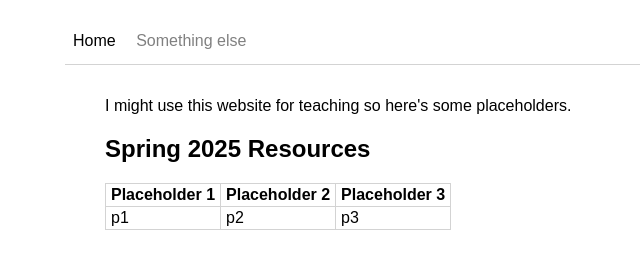
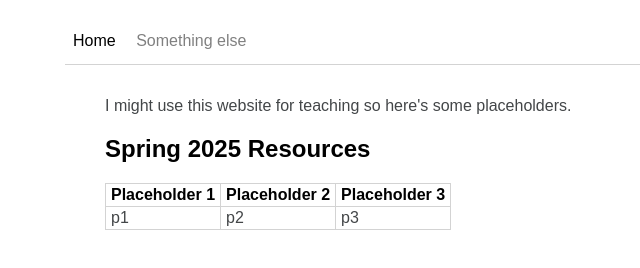
Before and after one commit to ajoe2/ajoe2.github.io, a plain HTML site: page index.html in a window 1280 px wide. Shown: the whole page, without its empty margins (175-815 px from the left). Drawn offline with Linux system fonts and the light colour scheme.

Commit message:
small changes

```diff
--- a/styles/style.css
+++ b/styles/style.css
@@ -62,16 +62,32 @@ main {
     margin-left: auto;
 }
 
+p {
+    color: #434648;
+}
+
 table {
     border-collapse: collapse;
 }
 
-td, th {
+th {
     padding-top: 2px;
     padding-bottom: 2px;
     padding-right: 5px;
     padding-left: 5px;
     border: solid;
     border-width: thin;
-    border-color: lightgray
+    border-color: lightgray;
+    color: black;
 }
+
+td {
+    padding-top: 2px;
+    padding-bottom: 2px;
+    padding-right: 5px;
+    padding-left: 5px;
+    border: solid;
+    border-width: thin;
+    border-color: lightgray;
+    color: #434648;
+}
```
